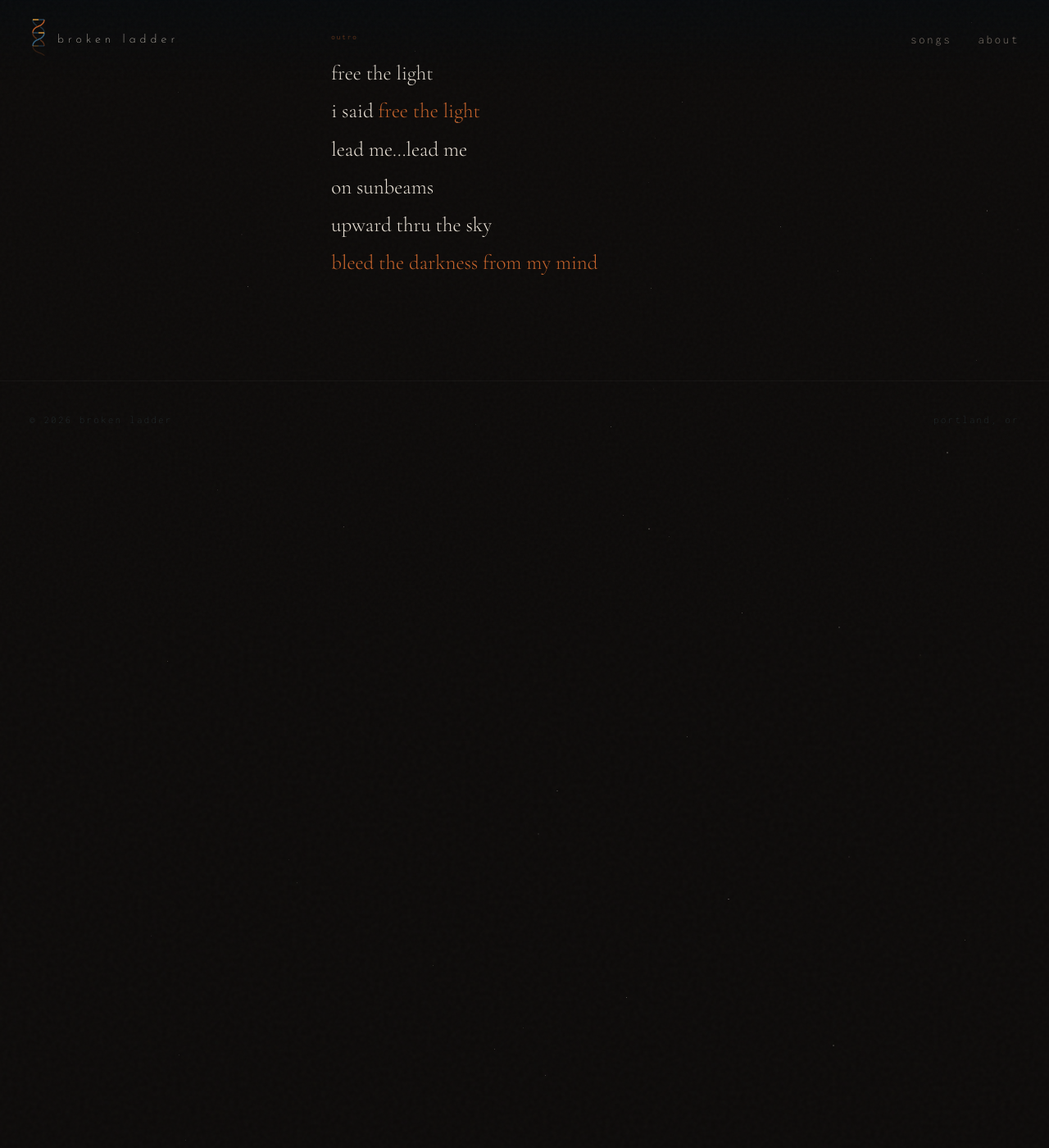
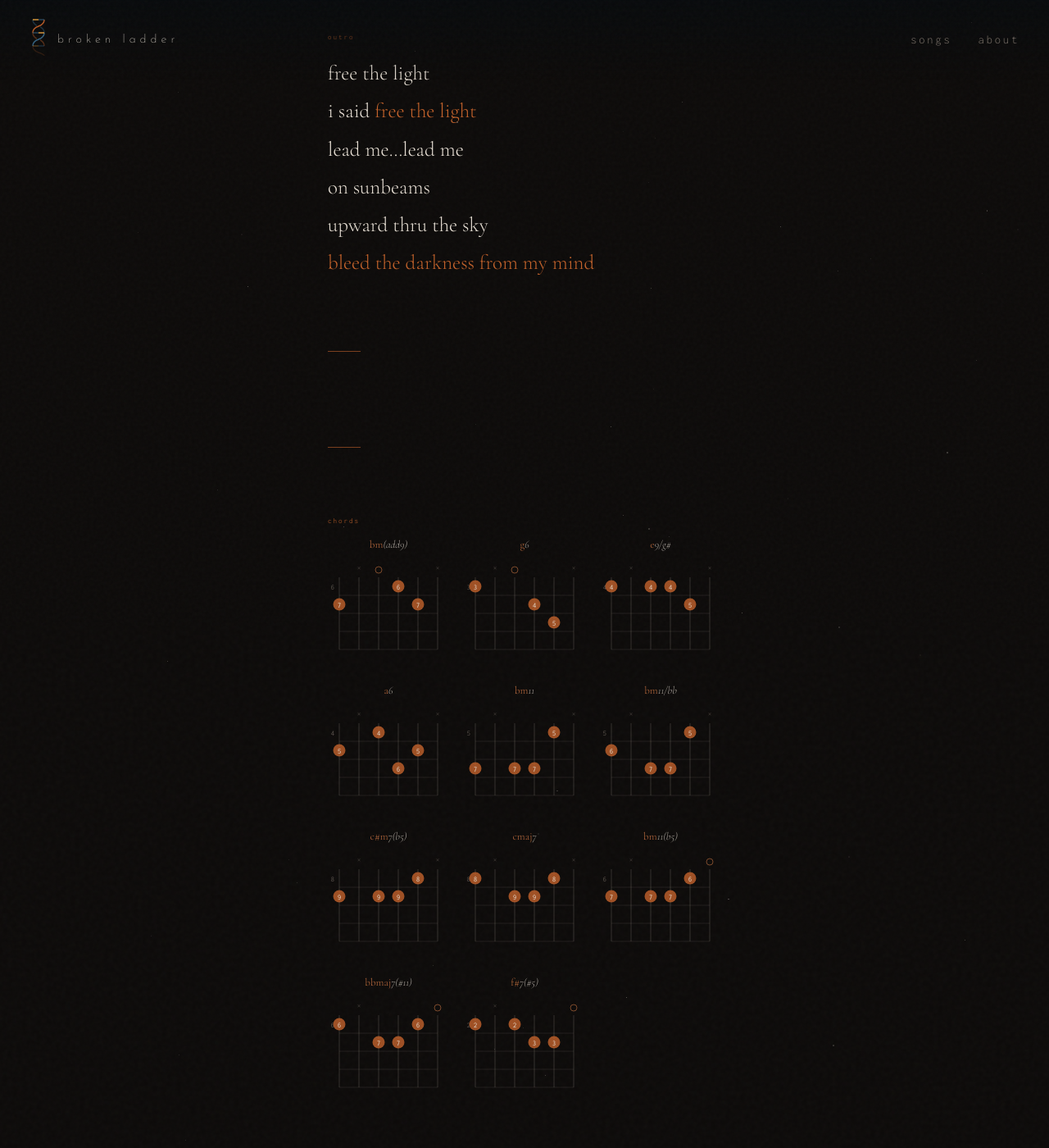
Before and after one commit to ClayShentrup/brokenladder, a Jekyll site: the page built from songs/remeeting.html, in a window 1280 px wide and 1400 px high, scrolled down 1836 px. Shown: the whole window at 82% size. Built offline with Jekyll 4.4.1, drawn with Linux system fonts in a browser that asks for light colours; before the commit the page ends 2394 px from its top, so only the background shows below that.

Commit message:
Add files via upload

```diff
--- a/songs/remeeting.html
+++ b/songs/remeeting.html
@@ -91,6 +91,29 @@ line: "rgba(196,98,42,0.18)"
       </div>
     </div>
 
+    <div class="rule"></div>
+    <div class="rule"></div>
+
+    <div class="section" style="--anim-delay:1.4s">
+      <div class="section-label">chords</div>
+      <div class="chord-grid" id="chord-grid"></div>
+    </div>
+    <script>
+    window.songChords = {
+      "bm(add9)":     "7.x.0.6.7.x",
+      "g6":           "3.x.0.4.5.x",
+      "e9/g#":        "4.x.4.4.5.x",
+      "a6":           "5.x.4.6.5.x",
+      "bm11":         "7.x.7.7.5.x",
+      "bm11/bb":      "6.x.7.7.5.x",
+      "c#m7(b5)":     "9.x.9.9.8.x",
+      "cmaj7":        "8.x.9.9.8.x",
+      "bm11(b5)":     "7.x.7.7.6.0",
+      "bbmaj7(#11)":  "6.x.7.7.6.0",
+      "f#7(#5)":      "2.x.2.3.3.0"
+    };
+    </script>
+
   </div>
 
 </div>
```
